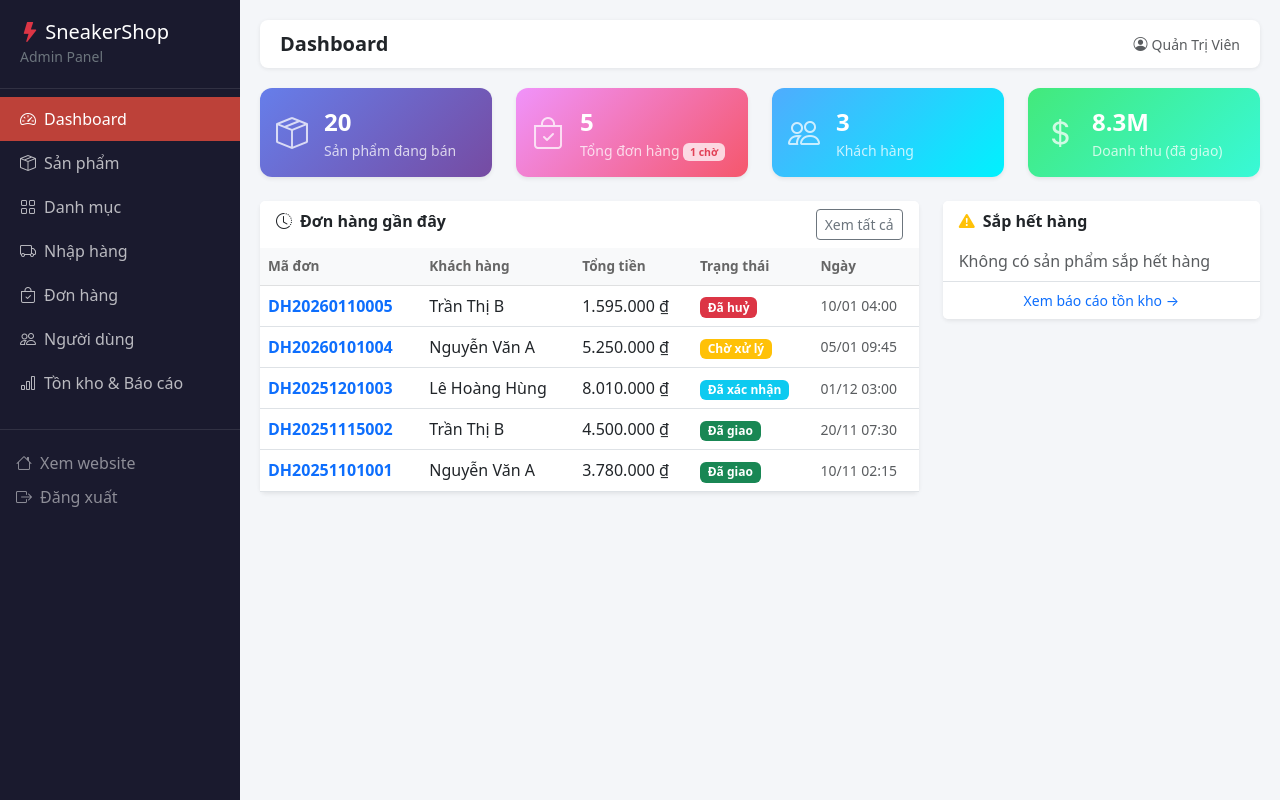
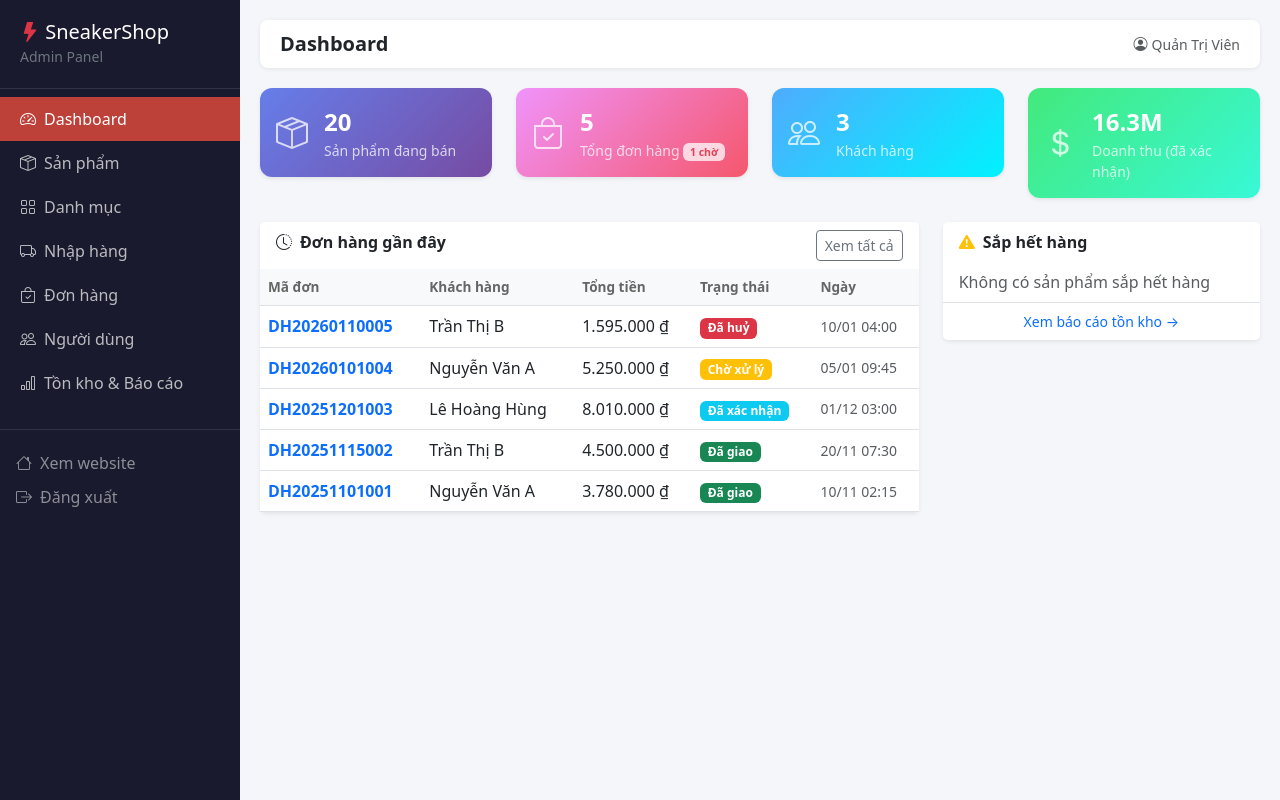
Before and after one commit to HPhuc122/TMDT-UD_sneaker_shop, a PHP site: page /sneaker_shop/admin/index.php in a window 1280 px wide. Run offline with PHP 8.4, Linux system fonts and the light colour scheme; a user stored in the database is signed in; data comes from the database, SQL or seed files in the repository.

```diff
--- a/admin/index.php
+++ b/admin/index.php
@@ -7,7 +7,7 @@ adminHeader('Dashboard');
 $total_products = $conn->query("SELECT COUNT(*) as c FROM products WHERE status='active'")->fetch_assoc()['c'];
 $total_orders   = $conn->query("SELECT COUNT(*) as c FROM orders")->fetch_assoc()['c'];
 $pending_orders = $conn->query("SELECT COUNT(*) as c FROM orders WHERE status='pending'")->fetch_assoc()['c'];
-$total_revenue  = $conn->query("SELECT COALESCE(SUM(total_amount),0) as s FROM orders WHERE status='delivered'")->fetch_assoc()['s'];
+$total_revenue  = $conn->query("SELECT COALESCE(SUM(total_amount),0) as s FROM orders WHERE status IN ('confirmed','delivered')")->fetch_assoc()['s'];
 $total_users    = $conn->query("SELECT COUNT(*) as c FROM users WHERE role='customer'")->fetch_assoc()['c'];
 
 // Low stock
@@ -60,7 +60,7 @@ $statusLabel = ['pending'=>'Chờ xử lý','confirmed'=>'Đã xác nhận','del
                 <i class="bi bi-currency-dollar fs-2 opacity-75"></i>
                 <div>
                     <div class="fs-4 fw-bold"><?= number_format($total_revenue/1000000,1) ?>M</div>
-                    <div class="small opacity-75">Doanh thu (đã giao)</div>
+                    <div class="small opacity-75">Doanh thu (đã xác nhận)</div>
                 </div>
             </div>
         </div>
```
